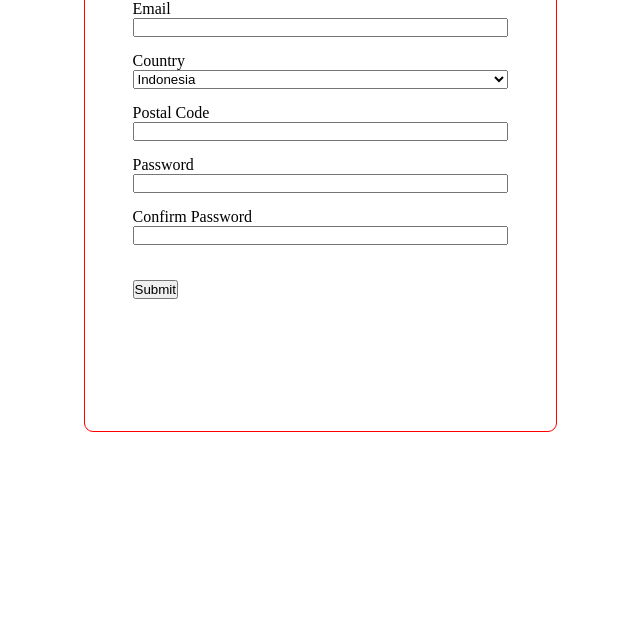
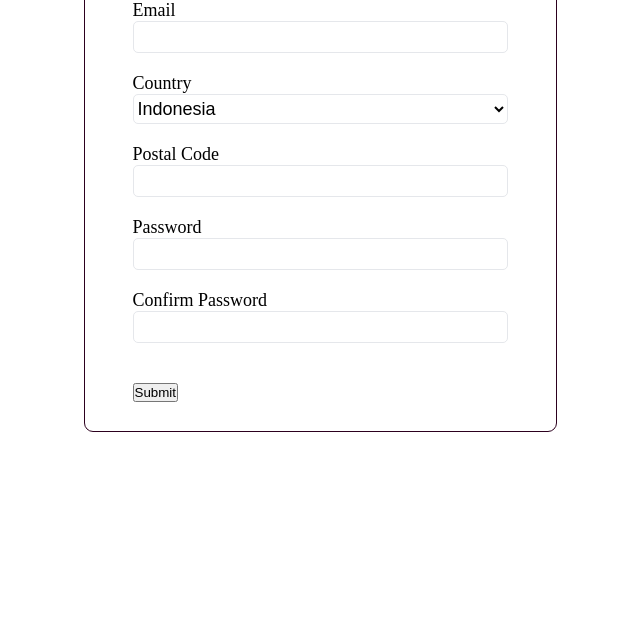
Before and after one commit to lukmanAkhmad/form-validation, a plain HTML site: page index.html in a window 1280 px wide. Shown: the part 167-800 px from the top of the page, without its empty margins (320-960 px from the left). Drawn offline with Linux system fonts and the light colour scheme.

Commit message:
style: container input

```diff
--- a/index.html
+++ b/index.html
@@ -16,12 +16,18 @@
         <section class="section-input">
           <div class="container-input">
             <label for="email">Email</label>
-            <input type="email" id="email" name="email" required />
+            <input
+              class="input-field"
+              type="email"
+              id="email"
+              name="email"
+              required
+            />
             <span class="error-message-email" aria-live="polite"></span>
           </div>
           <div class="container-input">
             <label for="country">Country</label>
-            <select name="" id="country">
+            <select class="input-field-country" name="" id="country">
               <option value="Indonesia">Indonesia</option>
               <option value="French">France</option>
               <option value="German">Germany</option>
@@ -29,17 +35,24 @@
           </div>
           <div class="container-input">
             <label for="postal-code">Postal Code</label>
-            <input type="text" id="postal-code" required />
+            <input class="input-field" type="text" id="postal-code" required />
             <span class="error-message-postal-code" aria-live="polite"></span>
           </div>
           <div class="container-input">
             <label for="password">Password</label>
-            <input type="password" id="password" name="password" required />
+            <input
+              class="input-field"
+              type="password"
+              id="password"
+              name="password"
+              required
+            />
             <span class="error-message-password" aria-live="polite"></span>
           </div>
           <div class="container-input">
             <label for="confirm-password">Confirm Password</label>
             <input
+              class="input-field"
               type="password"
               id="confirm-password"
               name="confirm-password"
--- a/style.css
+++ b/style.css
@@ -13,14 +13,14 @@ body {
   flex-direction: column;
   align-items: center;
 
-  border: 1px solid red;
+  border: 1px solid #2c001e;
   border-radius: 9px;
   width: 473px;
   height: 500px;
   margin-top: 99px;
 }
 #header-container-form {
-  background: #e95420;
+  background: #2c001e;
   height: 67px;
   display: flex;
   align-items: center;
@@ -47,11 +47,45 @@ body {
   display: flex;
   flex-direction: column;
 }
+label {
+  font-size: 18px;
+}
 .error-message-postal-code {
   width: 311px;
+  font-size: 15px;
+  color: red;
 }
 .error-message-email,
 .error-message-password,
 .error-message-confirm-password {
   width: 100%;
+  font-size: 15px;
+  color: red;
 }
+.input-field {
+  width: inherit;
+  border: 1px solid #e5e7eb;
+  border-radius: 5px;
+  height: 30px;
+  font-size: 18px;
+  margin-bottom: 5px;
+  outline: none;
+}
+.input-field-country {
+  background-color: white;
+  border: 1px solid #e5e7eb;
+  border-radius: 5px;
+  height: 30px;
+  font-size: 18px;
+  outline: none;
+  margin-bottom: 5px;
+}
+.input-field:hover,
+.input-field-country:hover {
+  border: 1px solid blue;
+}
+.input-field:focus,
+.input-field-country:focus {
+  border: 2px solid blue;
+  box-shadow: 2px 3px 7px 0px grey;
+}
```
